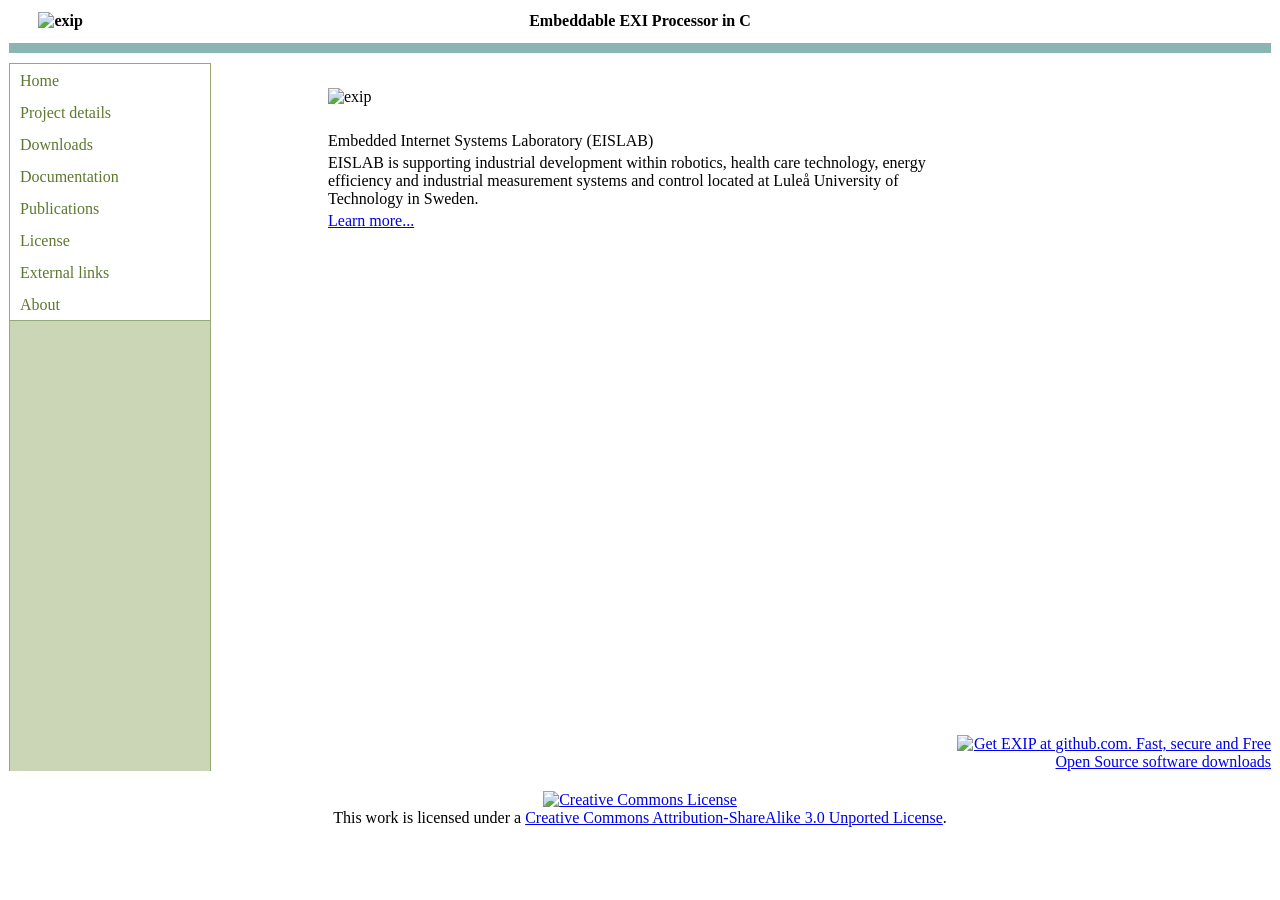
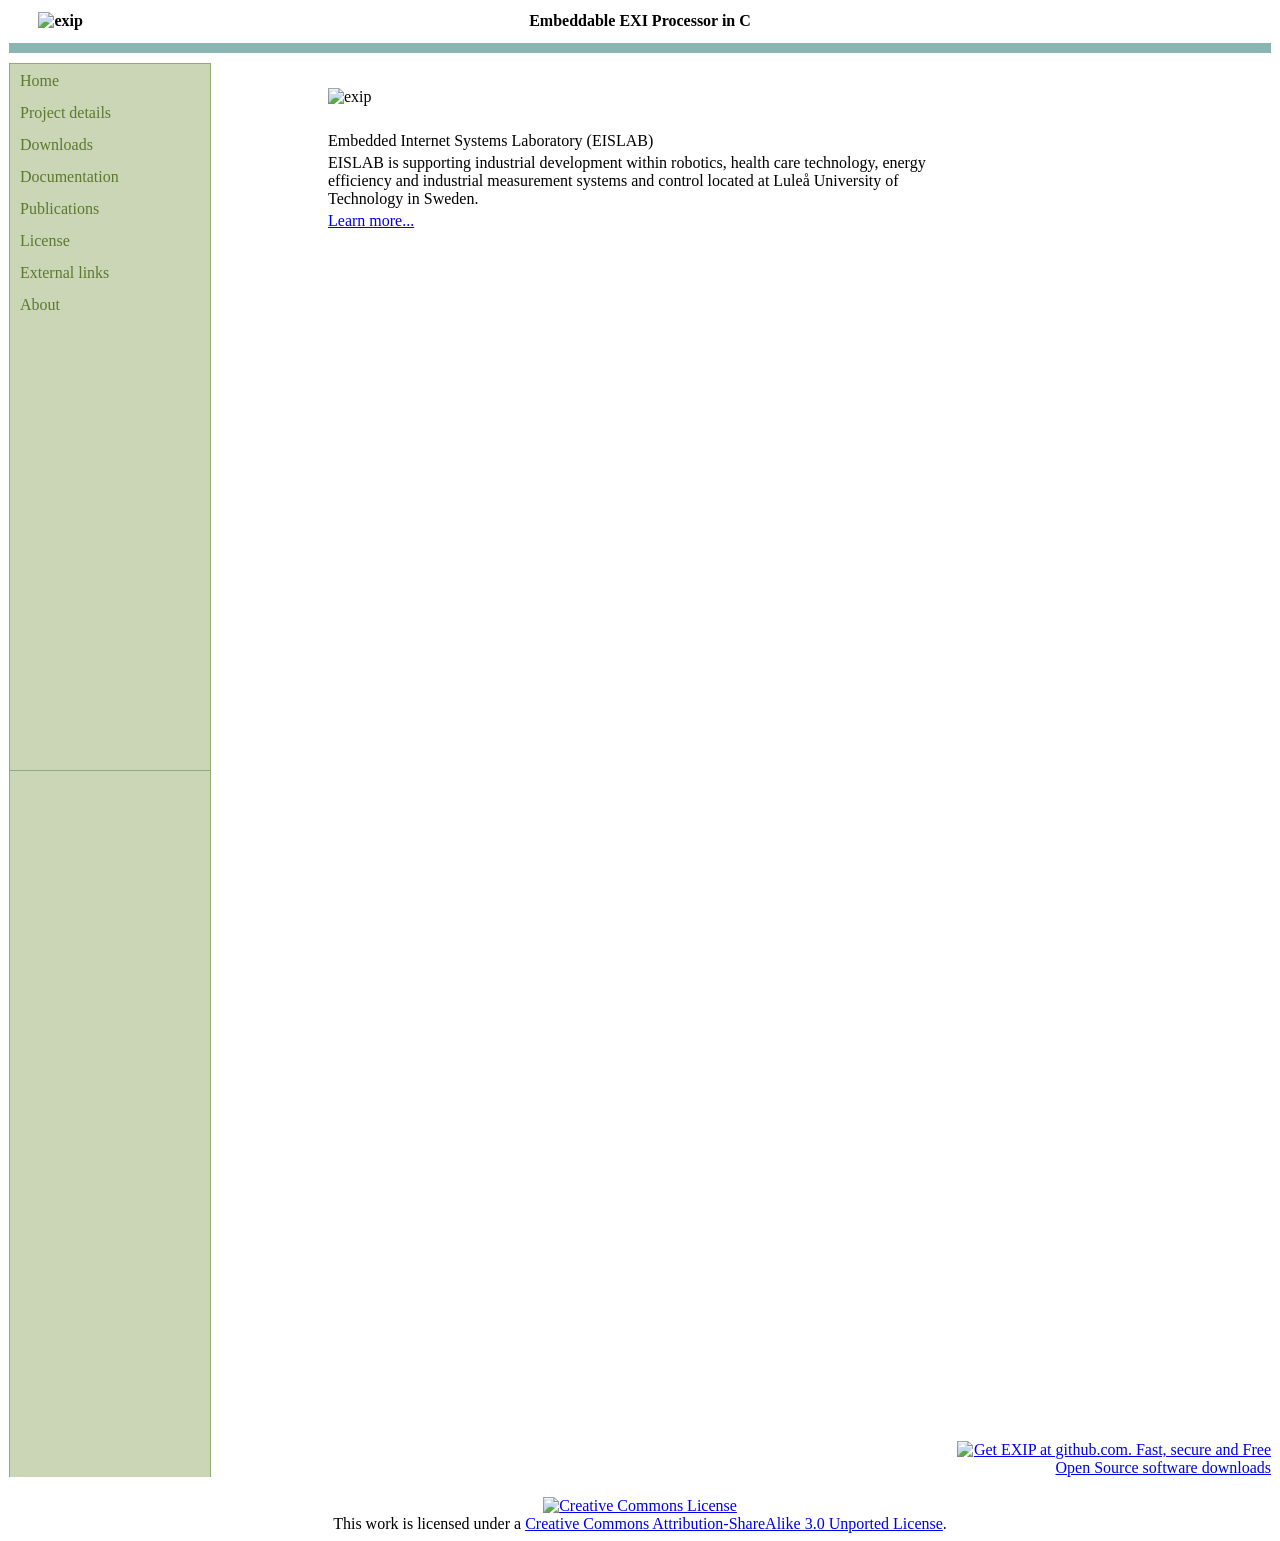

Modernize website to semantic HTML5 with flexbox layout (#58)

--- a/docs/www/menu/menu_style.css
+++ b/docs/www/menu/menu_style.css
@@ -1,54 +1,45 @@
 /*        V2        */
 
-.outer{
-	margin:0px;
-	padding:0px;
-}	
 #menu {
 	width: 200px;
+	min-height: 706px;
 	border-style: solid solid none solid;
 	border-color: #94AA74;
-	border-size: 1px;
 	border-width: 1px;
-	}
-#menu ul{
-	list-style:none;
-	padding:0px;
-	margin:0px;
-	}
-	
+	background-color: #cad6b6;
+}
+
+#menu ul {
+	list-style: none;
+	padding: 0px;
+	margin: 0px;
+}
+
 #menu li a {
-	height: 32px;
-  	voice-family: "\"}\""; 
-  	voice-family: inherit;
-  	height: 24px;
+	height: 24px;
 	text-decoration: none;
-	font-weight:normal;
-	}	
-	
-#menu li a:link, #menu li a:visited {
+	font-weight: normal;
+}
+
+#menu li a:link,
+#menu li a:visited {
 	color: #5E7830;
 	display: block;
 	background: url(images/menu1.gif);
-	background-repeat:no-repeat;
+	background-repeat: no-repeat;
 	padding: 8px 0 0 10px;
-	}
-	
+}
+
 #menu li a:hover {
 	color: #26370A;
 	background: url(images/menu1.gif) 0 -32px;
-	background-repeat:no-repeat;
+	background-repeat: no-repeat;
 	padding: 8px 0 0 10px;
-	}
-	
+}
+
 #menu li a:active {
 	color: #26370A;
 	background: url(images/menu1.gif) 0 -64px;
-	background-repeat:no-repeat;
+	background-repeat: no-repeat;
 	padding: 8px 0 0 10px;
-	}
-
-.inner {
-	height: 450px;
-	background-color: #cad6b6;
 }
